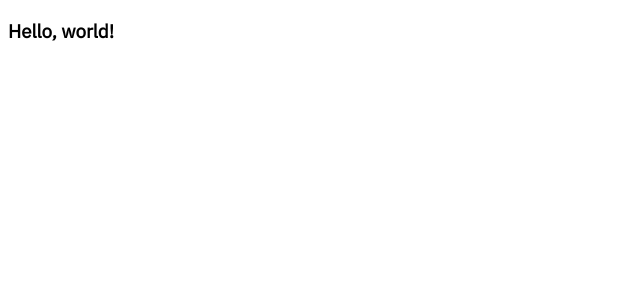
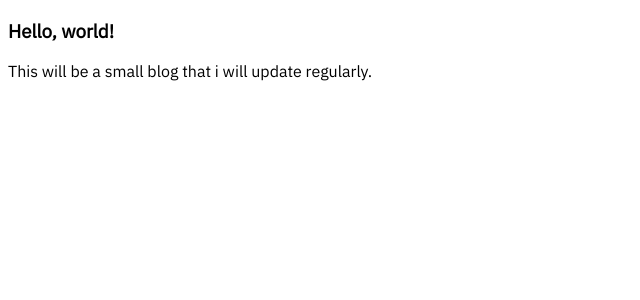
Before and after one commit to kanjizoiie/blog, a React app: page / in a window 1280 px wide. Shown: the top 300 px of the page, without its empty margins (0-640 px from the left). Built offline with nearby package versions, Linux system fonts and the light colour scheme; the HTML template or start-up script is replaced by a standard one.

Commit message:
Small updates, added more text.

```diff
--- a/src/App.tsx
+++ b/src/App.tsx
@@ -1,7 +1,10 @@
 import React from 'react';
 
 const App = () => (
-  <h3>Hello, world!</h3>
+  <section>
+    <h3>Hello, world!</h3>
+    <p>This will be a small blog that i will update regularly.</p>
+  </section>
 );
 
 export default App;
--- a/webpack.config.js
+++ b/webpack.config.js
@@ -84,7 +84,7 @@ module.exports = {
     new webpack.DefinePlugin({ 'process.env': JSON.stringify(process.env) }),
     new CleanWebpackPlugin(),
     new HtmlWebpackPlugin({
-      title: 'train.io',
+      title: 'Blog',
       inject: true,
       template: path.join(__dirname, 'public/index.html'),
     }),
```
